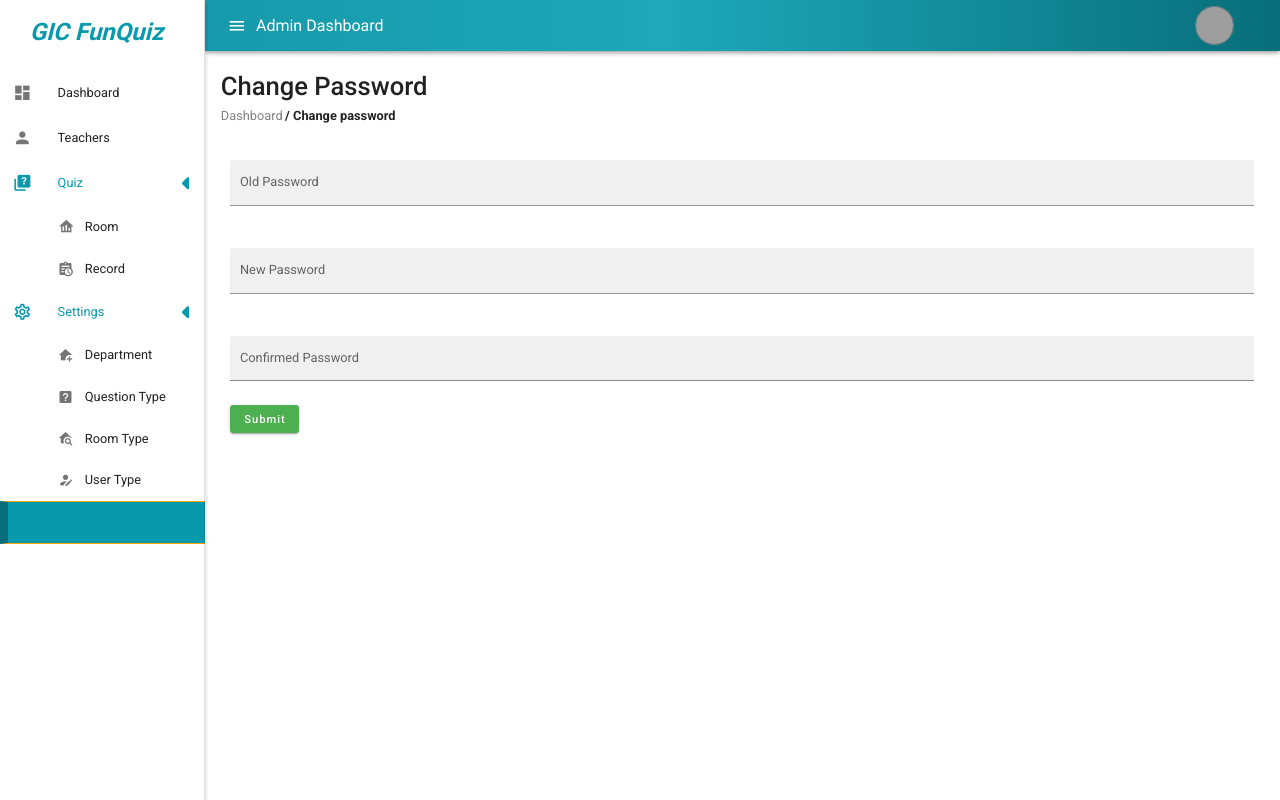
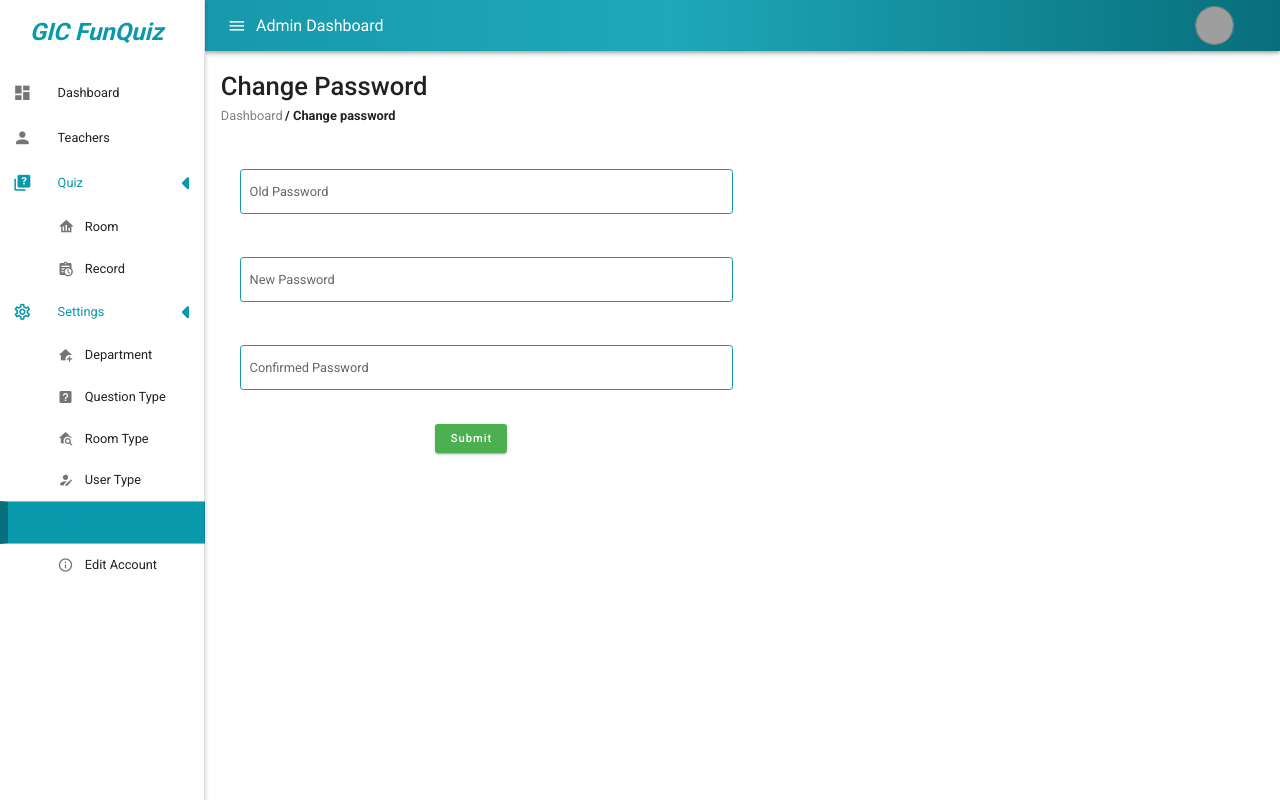
Before and after one commit to chanthorn24/Gamify-GIC, a Vue app: page /changepassword in a window 1280 px wide. Built offline with nearby package versions, Linux system fonts and the light colour scheme; sample sign-in values are in the browser's storage; grey boxes are pictures that could not be loaded; what vue-apexcharts would draw is missing.

Commit message:
edit account page

```diff
--- a/src/components/NavBar.vue
+++ b/src/components/NavBar.vue
@@ -92,6 +92,12 @@
           </v-list-item-icon>
           <v-list-item-title>Change password</v-list-item-title>
         </v-list-item>
+        <v-list-item to="/editaccount" link>
+          <v-list-item-icon style="margin-right: 10px">
+            <v-icon size="20px">mdi-information-outline</v-icon>
+          </v-list-item-icon>
+          <v-list-item-title>Edit Account</v-list-item-title>
+        </v-list-item>
       </v-list-group>
     </v-list>
   </v-card>
--- a/src/router/index.js
+++ b/src/router/index.js
@@ -159,6 +159,21 @@ const routes = [{
             import (
                 /* webpackChunkName: "changepassword" */
                 "../views/ChangePassword.vue"
+            ),
+        beforeEnter: (to, from, next) => {
+            if (isLoggedIn()) {
+                next();
+            } else {
+                next("/auth/login");
+            }
+        },
+    },
+    {
+        path: "/editaccount",
+        name: "editaccount",
+        component: () =>
+            import (
+                "../views/EditAccount.vue"
             ),
         beforeEnter: (to, from, next) => {
             if (isLoggedIn()) {
--- a/src/views/ChangePassword.vue
+++ b/src/views/ChangePassword.vue
@@ -8,42 +8,88 @@
       <h4 style="margin-left: 3px">/ Change password</h4>
     </div>
     <v-container class="container" fluid>
-      <v-row>
-        <v-col cols="12">
+      <!-- <v-row> -->
+        <v-col cols="6">
           <v-text-field
             v-model="message3"
             :rules="rules"
-            filled
+            outlined
             label="Old Password"
             clearable
           ></v-text-field>
         </v-col>
 
-        <v-col cols="12">
+        <v-col cols="6">
           <v-text-field
             v-model="message3"
             :rules="rules"
-            filled
+            outlined
             label="New Password"
             clearable
           ></v-text-field>
         </v-col>
-        <v-col cols="12">
+        <v-col cols="6">
           <v-text-field
             v-model="message3"
             :rules="rules"
-            filled
+            outlined
             label="Confirmed Password"
             clearable
           ></v-text-field>
         </v-col>
-      </v-row>
-      <v-btn color="success" dark> Submit </v-btn>
+      <!-- </v-row> -->
+      <v-btn class="btn" color="success" dark> Submit </v-btn>
     </v-container>
+    <!-- <v-containter class="container" fluid> -->
+      <!-- <v-row class="row"> -->
+        <!-- <v-col class="row">
+          <v-text-field
+            v-model="message3"
+            :rules="rules"
+            outlined
+            label="Old Password"
+            clearable
+          ></v-text-field>
+        </v-col>
+        <v-col class="row">
+          <v-text-field
+            v-model="message3"
+            :rules="rules"
+            outlined
+            label="New Password"
+            clearable
+          ></v-text-field>
+        </v-col>
+        <v-col class="row">
+          <v-text-field
+            v-model="message3"
+            :rules="rules"
+            outlined
+            label="Confirm Password"
+            clearable
+          ></v-text-field>
+        </v-col>
+        <v-btn class="btn" color="success" dark> Submit </v-btn> -->
+      <!-- </v-row> -->
+    <!-- </v-containter> -->
   </div>
 </template>
 
-<style scoped></style>
+<style scoped>
+   /* .row {
+    width: 50%;
+    margin: auto;
+  } */
+
+  .btn {
+    left: 20%;
+    width: 7%;
+  }
+
+  .v-text-field--outlined >>> fieldset {
+    border-color: rgb(22, 153, 171);
+}
+</style>
 
 <script>
 export default {
--- /dev/null
+++ b/src/views/EditAccount.vue
@@ -0,0 +1,63 @@
+<template>
+    <div>
+      <div class="d-flex justify-space-between align-center">
+        <h1 style="font-weight: 500">Edit Account</h1>
+      </div>
+      <div style="display: flex; flex-direction: row" class="mb-8">
+        <a routerLink="/" style="color: grey">Dashboard</a>
+        <h4 style="margin-left: 3px">/ Edit Account</h4>
+      </div>
+      <!-- <v-container class="container" fluid>
+          <v-col cols="6">
+            <v-text-field
+              v-model="message3"
+              :rules="rules"
+              outlined
+              label="Old Password"
+              clearable
+            ></v-text-field>
+          </v-col>
+
+          <v-col cols="6">
+            <v-text-field
+              v-model="message3"
+              :rules="rules"
+              outlined
+              label="New Password"
+              clearable
+            ></v-text-field>
+          </v-col>
+          <v-col cols="6">
+            <v-text-field
+              v-model="message3"
+              :rules="rules"
+              outlined
+              label="Confirmed Password"
+              clearable
+            ></v-text-field>
+          </v-col>
+        <v-btn class="btn" color="success" dark> Submit </v-btn>
+      </v-container> -->
+    </div>
+  </template>
+
+  <style scoped>
+    .btn {
+      left: 20%;
+      width: 7%;
+    }
+
+    .v-text-field--outlined >>> fieldset {
+      border-color: rgb(22, 153, 171);
+  }
+  </style>
+
+  <script>
+  export default {
+    data() {
+      return {
+        rules: [(value) => !!value || "Required."],
+      };
+    },
+  };
+  </script>
```
Also changed, not shown: 1 other file (tests, documents, lock files or other folders).
